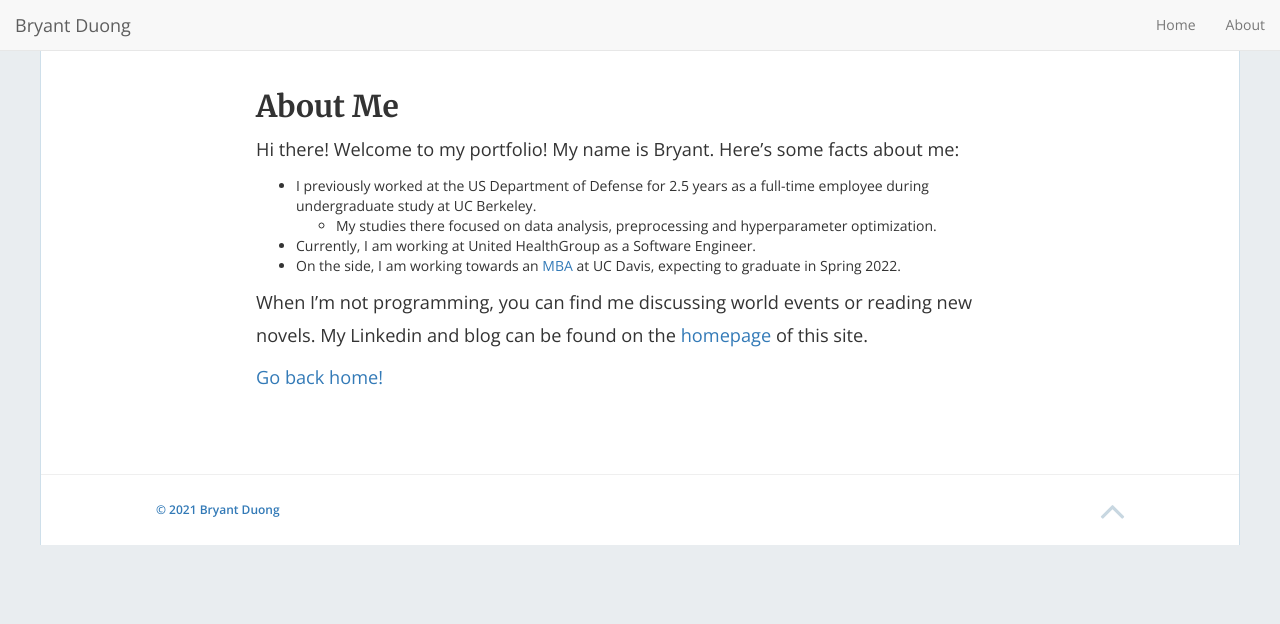
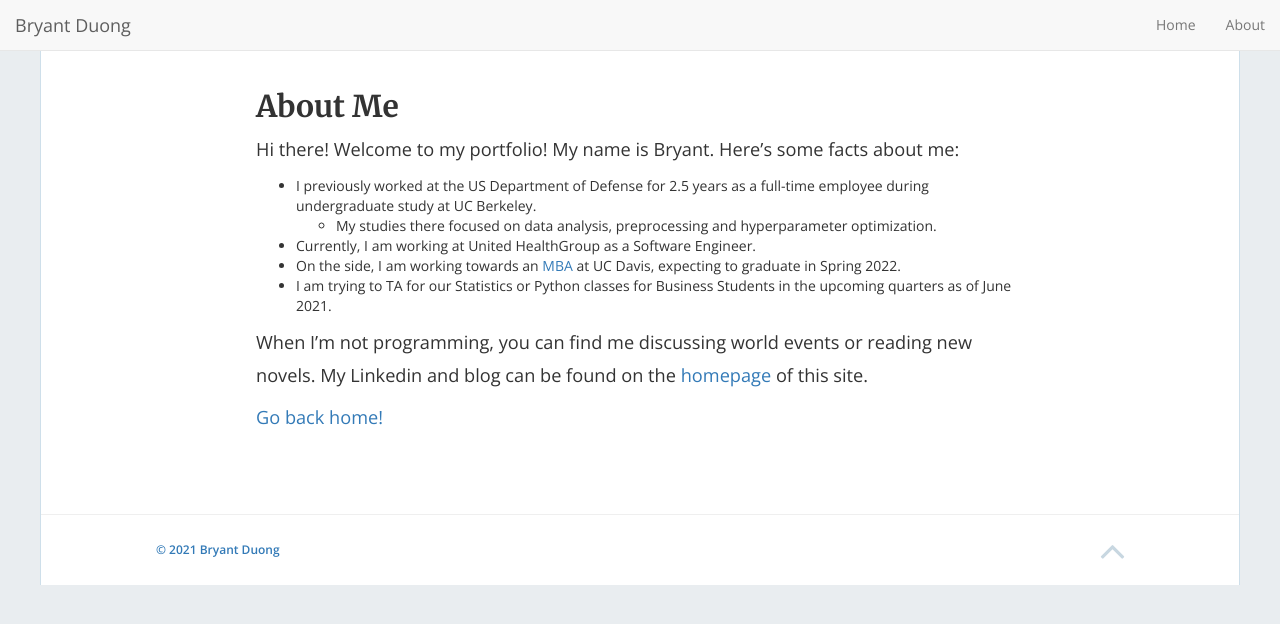
Before and after one commit to bryantduong/bryantduong.github.io, a Jekyll site: the page built from about.md, in a window 1280 px wide. Shown: the top 624 px of the page. Built offline with Jekyll 4.4.1, drawn with Linux system fonts in a browser that asks for light colours; nearby versions of some CDN libraries.

Commit message:
Update about.md

```diff
--- a/about.md
+++ b/about.md
@@ -10,6 +10,7 @@ Hi there! Welcome to my portfolio!  My name is Bryant.  Here's some facts about
   * My studies there focused on data analysis, preprocessing and hyperparameter optimization.
 * Currently, I am working at United HealthGroup as a Software Engineer.
 * On the side, I am working towards an [MBA](https://gsm.ucdavis.edu/online-mba) at UC Davis, expecting to graduate in Spring 2022.
+ * I am trying to TA for our Statistics or Python classes for Business Students in the upcoming quarters as of June 2021.
 
 When I'm not programming, you can find me discussing world events or reading new novels. My Linkedin and blog can be found on the [homepage](/index.html) of this site.
 
```
